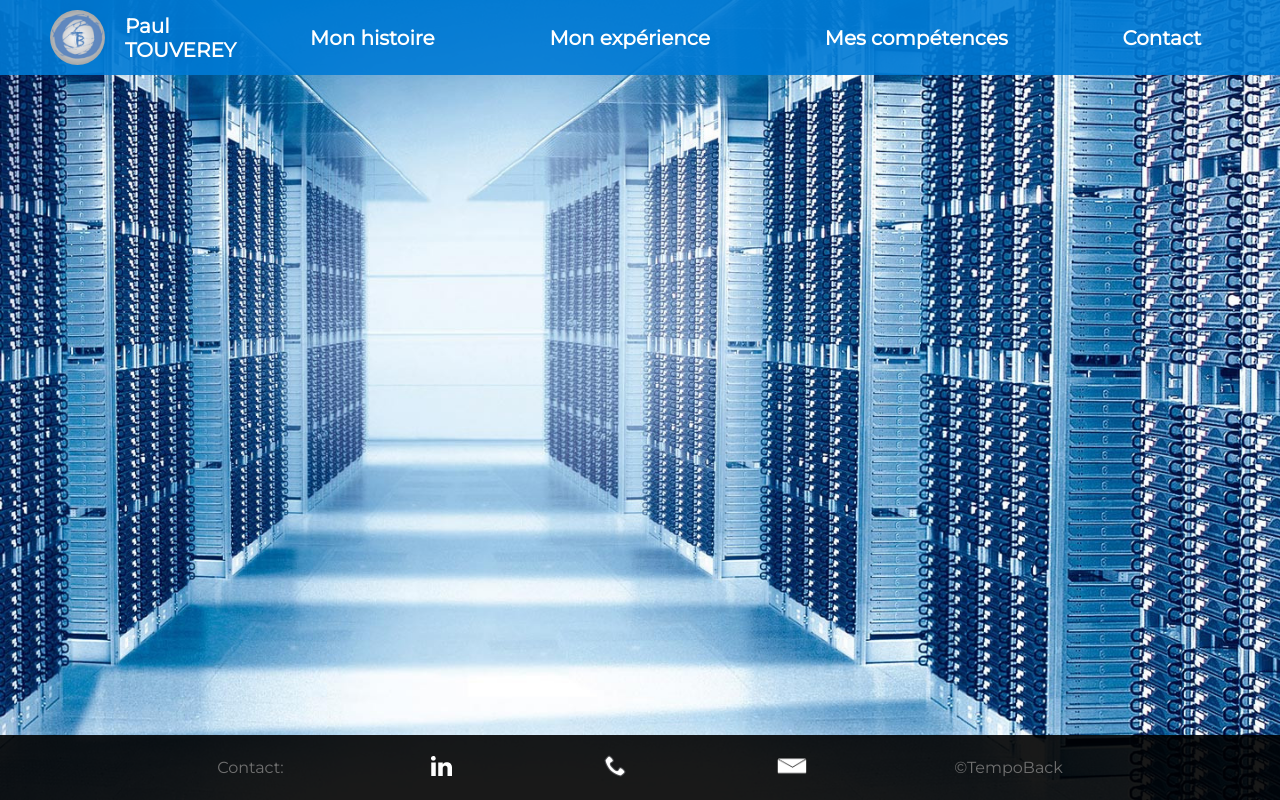
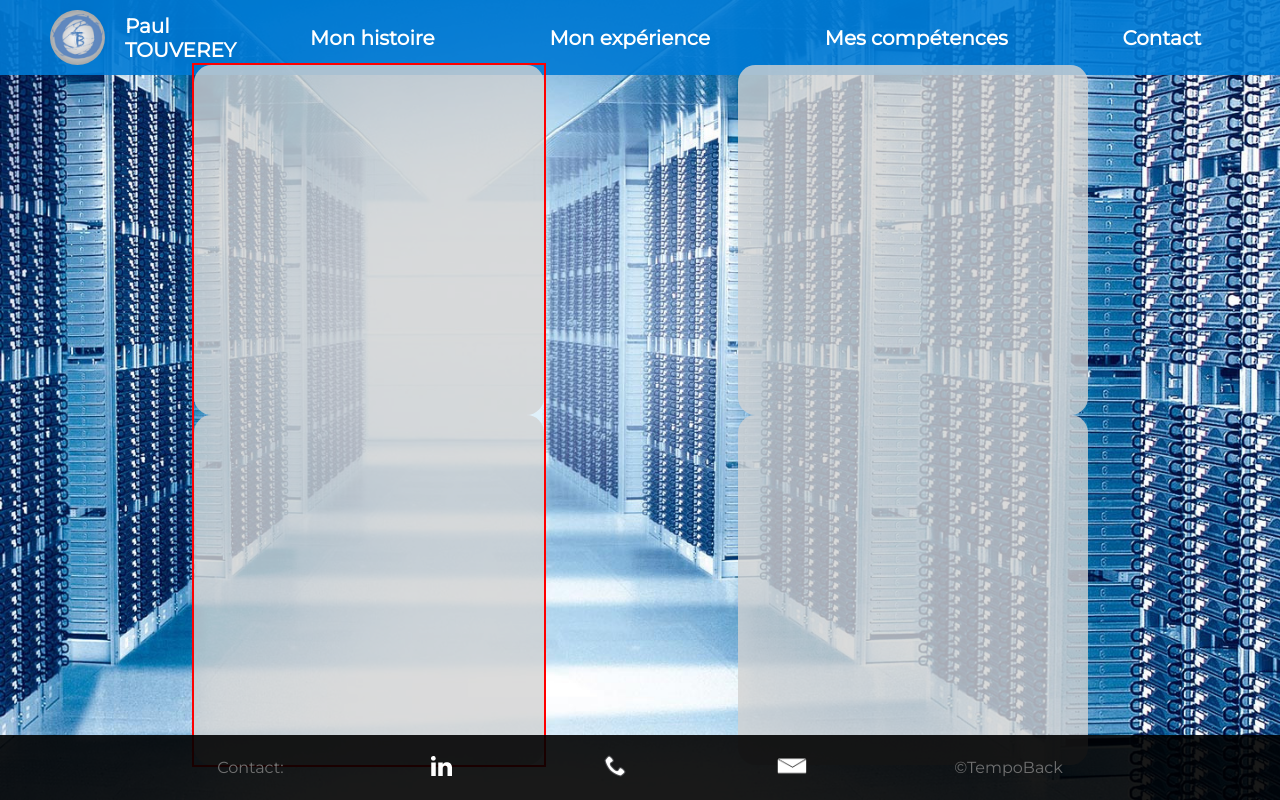
Before and after one commit to Tempoback/Portfolio, a PHP site: page /competences in a window 1280 px wide. Run offline with PHP 8.4, Linux system fonts and the light colour scheme.

Commit message:
Added 1st part of competences page

```diff
--- a/CSS/5_competences/competences.css
+++ b/CSS/5_competences/competences.css
@@ -0,0 +1,20 @@
+main {
+  display: flex;
+  align-items: center;
+  justify-content: space-evenly;
+  height: 85%;
+}
+
+main div {
+  display: flex;
+  flex-direction: column;
+  justify-content: space-evenly;
+}
+
+.texte {
+  width: 350px;
+  height: 350px;
+  padding: auto;
+  background-color: rgba(211, 211, 211, 0.8);
+  border-radius: 5%;
+}
--- a/CSS/Utils/base.css
+++ b/CSS/Utils/base.css
@@ -168,6 +168,10 @@
   height: 60%;
 }
 
+.Height500 {
+  height: 500px;
+}
+
 /*Padding*/
 /*Top*/
 .Pad10 {
--- a/competences.php
+++ b/competences.php
@@ -65,7 +65,18 @@
     </header>
 
     <main>
-
+        <div class="b">
+            <div class="texte">
+            </div>
+            <div class="texte">
+            </div>
+        </div>
+        <div>
+            <div class="texte">
+            </div>
+            <div class="texte">
+            </div>
+        </div>
     </main>
 
     <footer>
```
